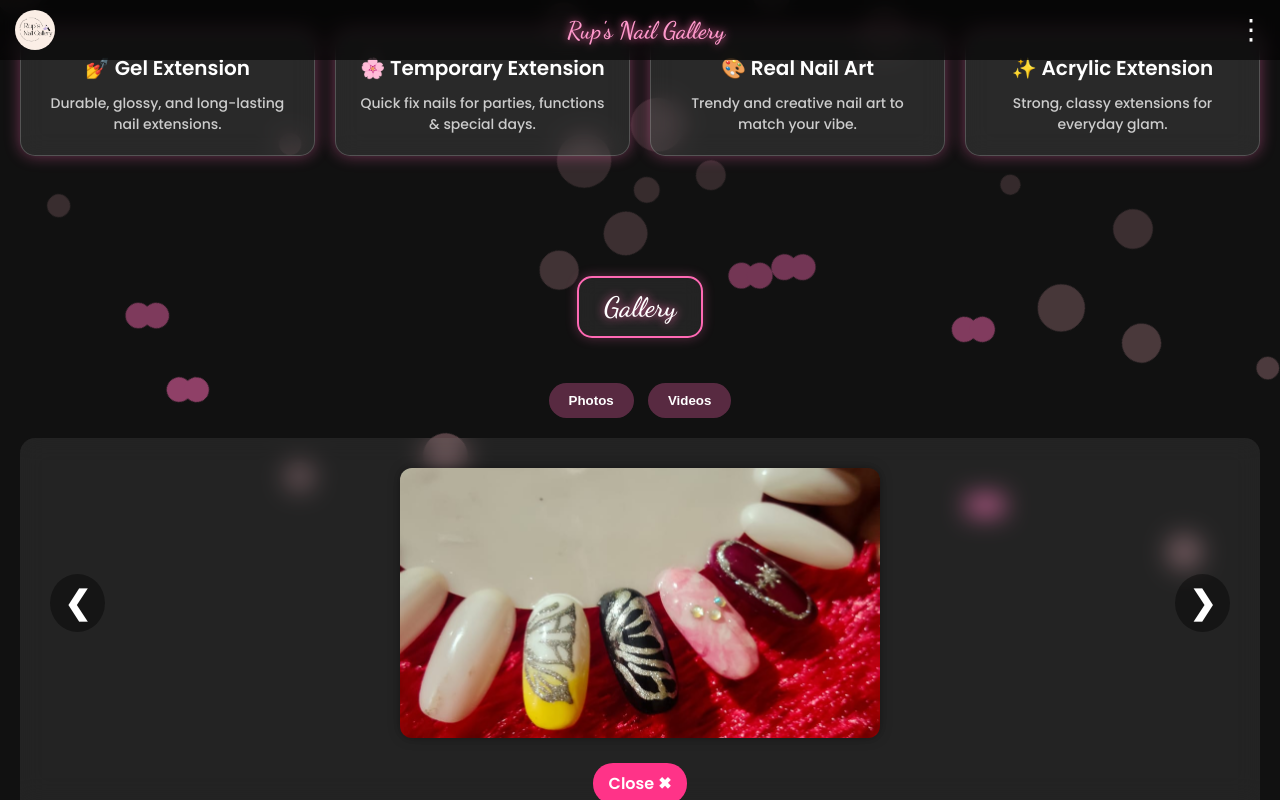
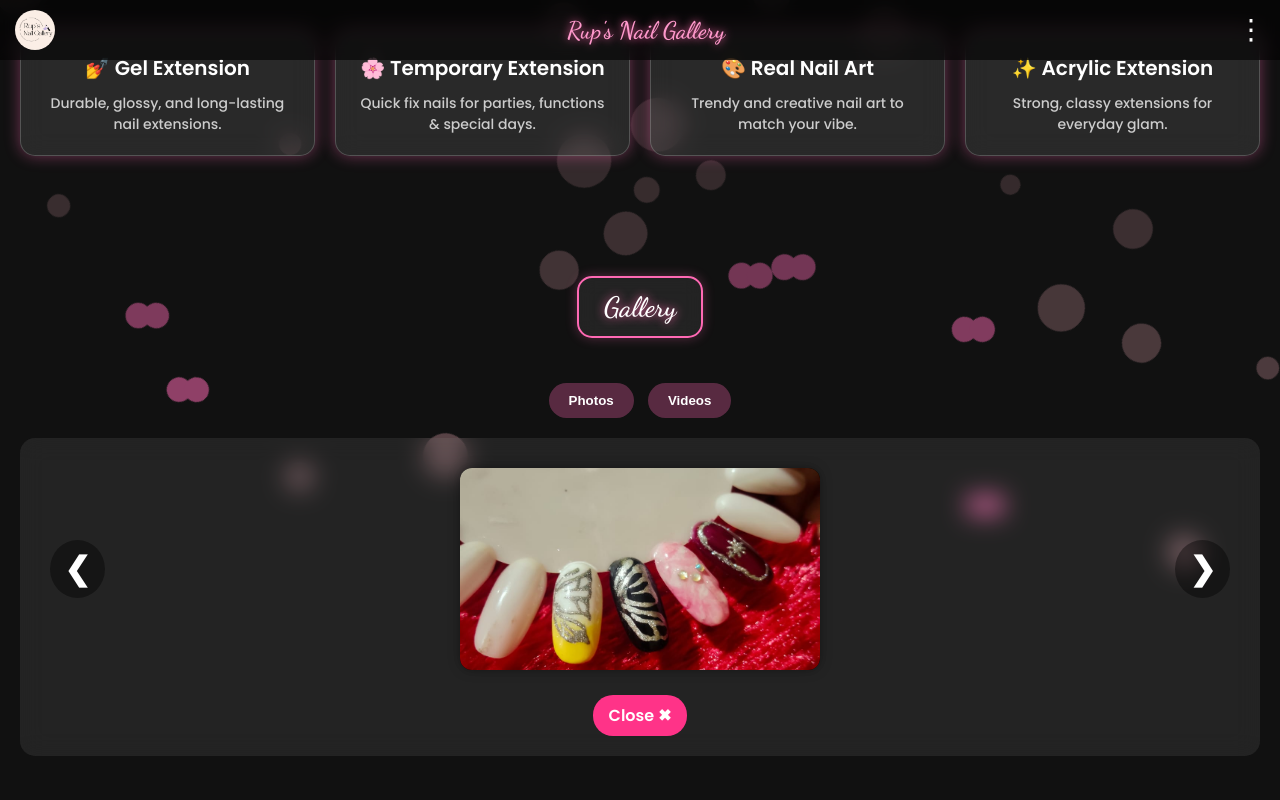
Before and after one commit to codingcreatively/rup-s-nail-gallery, a plain HTML site: page index.html in a window 1280 px wide. Both pictures are taken after a click on the button "Photos". Shown: the part 1476-2276 px from the top of the page. Drawn offline with Linux system fonts and the light colour scheme.

Commit message:
Update index.html

```diff
--- a/index.html
+++ b/index.html
@@ -218,13 +218,14 @@
 .photo-slider img,
 .photo-slider video {
   width:100%;
-  max-width:480px;      /* medium box (not too big) */
-  aspect-ratio:16/9;    /* YouTube style ratio */
-  object-fit:cover;     /* crop if needed */
+  max-width:360px;     /* small-medium box */
+  height:202px;        /* 16:9 ratio for 360px width */
+  object-fit:cover;    /* crop if video/photo is not exact */
   border-radius:12px;
   margin:10px auto;
   box-shadow:0 0 12px rgba(0,0,0,0.4);
   display:block;
+  background:#000;     /* black background like YouTube */
 }
 
 /* Prev/Next buttons */
```
